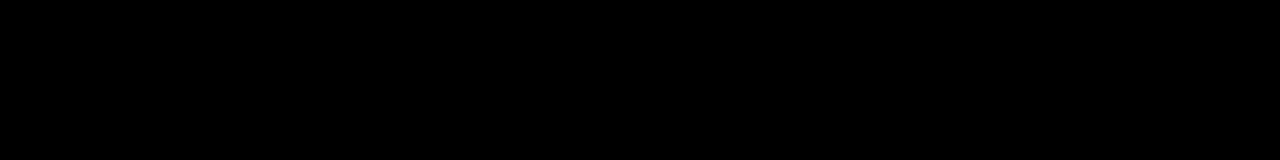
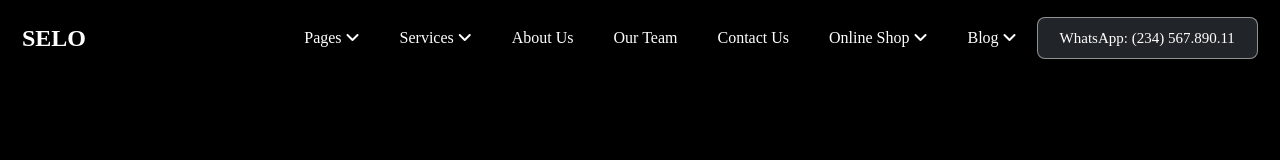
Before and after one commit to anashali01/Selo-clone, a plain HTML site: page index.html in a window 1280 px wide. Drawn offline with Linux system fonts and the light colour scheme; a web font is replaced by a local one.

Commit message:
Header done

```diff
--- a/assets/Css/style.css
+++ b/assets/Css/style.css
@@ -32,15 +32,25 @@ body{
     color: var(--white-color);
     background-color: #000;
     line-height: 1.5;
+    font-family: var(--lexend-deca);
 }
 .container{
     max-width: 1200px;
+    margin: 0 auto;
+    padding-left: 12px;
+    padding-right: 12px;
+}
+.container-fluid{
+    max-width: 1400px;
+    width: 100%;
     margin: 0 auto;
 }
 
 .row{
     display: flex;
     flex-wrap: wrap;
+    margin-right: -12px;
+    margin-left: -12px;
 }
 
 ul,ol{
@@ -49,6 +59,7 @@ ul,ol{
 
 a{
     text-decoration: none;
+    color: var(--white-color);
 }
 
 img{
@@ -56,6 +67,16 @@ img{
     max-width: 100%;
 }
 
+.d-flex{
+    display: flex;
+    flex-wrap: wrap;
+}
+.align-center{
+    align-items: center;
+}
+.justify-end{
+    justify-content: flex-end;
+}
 
 .col-1{
     width: 8.33%;
@@ -93,3 +114,38 @@ img{
 .col-12{
     width: 10%;
 }
+
+.col-1,.col-2,.col-3,.col-4,.col-5,.col-6,.col-7,.col-8,.col-9,.col-10,.col-11,.col-12{
+    padding-left: 12px;
+    padding-right: 12px;
+}
+
+/* HEADER START */
+header{
+    padding: 10px;
+}
+
+header .menu ul li a{
+    padding: 16px 20px;
+    font-size: 16px;
+    display: inline-block;
+    font-weight: var(--fw-500);
+    border-radius: 8px;
+    transition: 0.5s;
+}
+header .menu ul li:last-child a{
+    padding: 9px 22px;
+    border: 1px solid #ffffff80;
+    background: #212529;
+    font-size: 15px;
+    transition: 0.5s;
+}
+
+header .menu ul li a:hover{
+    background: rgba(9, 31, 67, 0.04);
+    color: #6664e4;
+}
+header .menu ul li:last-child a:hover{
+    background: #ffffff;
+    color: #212529;
+}
--- a/index.html
+++ b/index.html
@@ -14,6 +14,49 @@
     <link rel="stylesheet" href="assets/Css/style.css">
 </head>
 <body>
+    <!-- HEADER START -->
+     <header>
+        <div class="container-fluid">
+            <div class="d-flex align-center">
 
+                <div class="logo col-1 ">
+                    <a href="#">
+                        <h2>SELO</h2>
+                    </a>
+                </div>
+
+                <div class="menu col-11 justify-end d-flex">
+                    <ul class="d-flex align-center">
+                        <li>
+                            <a href="#">Pages <i class="fa-solid fa-angle-down"></i></a>
+                        </li>
+                        <li>
+                            <a href="#">Services <i class="fa-solid fa-angle-down"></i></a>
+                        </li>
+                        <li>
+                            <a href="#">About Us</a>
+                        </li>
+                        <li>
+                            <a href="#">Our Team</a>
+                        </li>
+                        <li>
+                            <a href="#">Contact Us</a>
+                        </li>
+                        <li>
+                            <a href="#">Online Shop <i class="fa-solid fa-angle-down"></i></a>
+                        </li>
+                        <li>
+                            <a href="#">Blog <i class="fa-solid fa-angle-down"></i></a>
+                        </li>
+                        <li>
+                            <a href="#">WhatsApp: (234) 567.890.11</a>
+                        </li>
+
+                    </ul>
+                </div>
+            </div>
+        </div>
+     </header>
+    <!-- HEADER END -->
 </body>
 </html>
```
